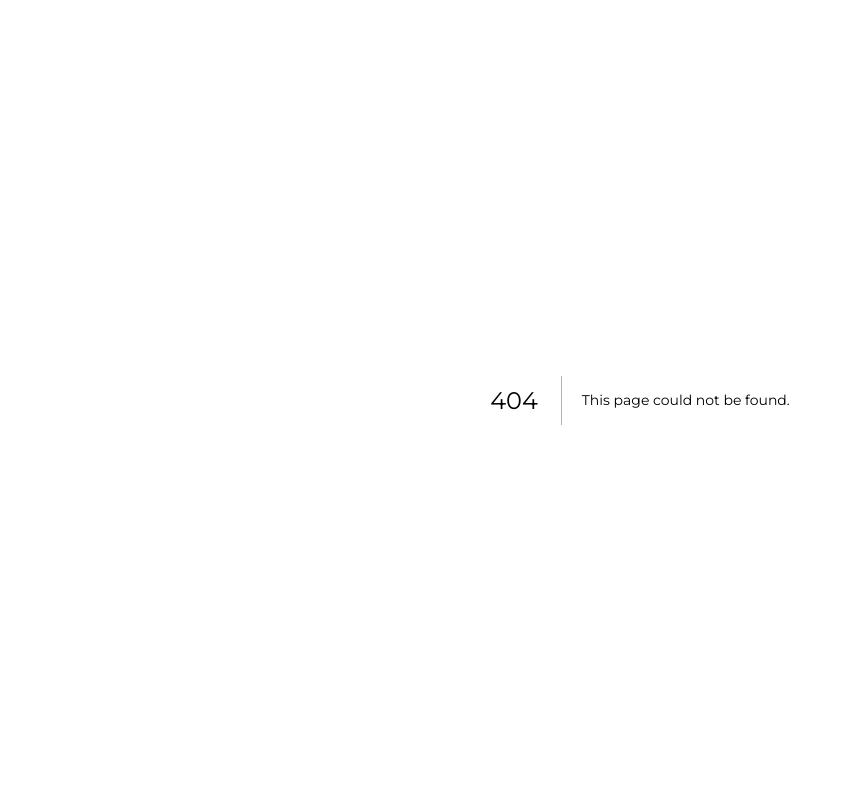
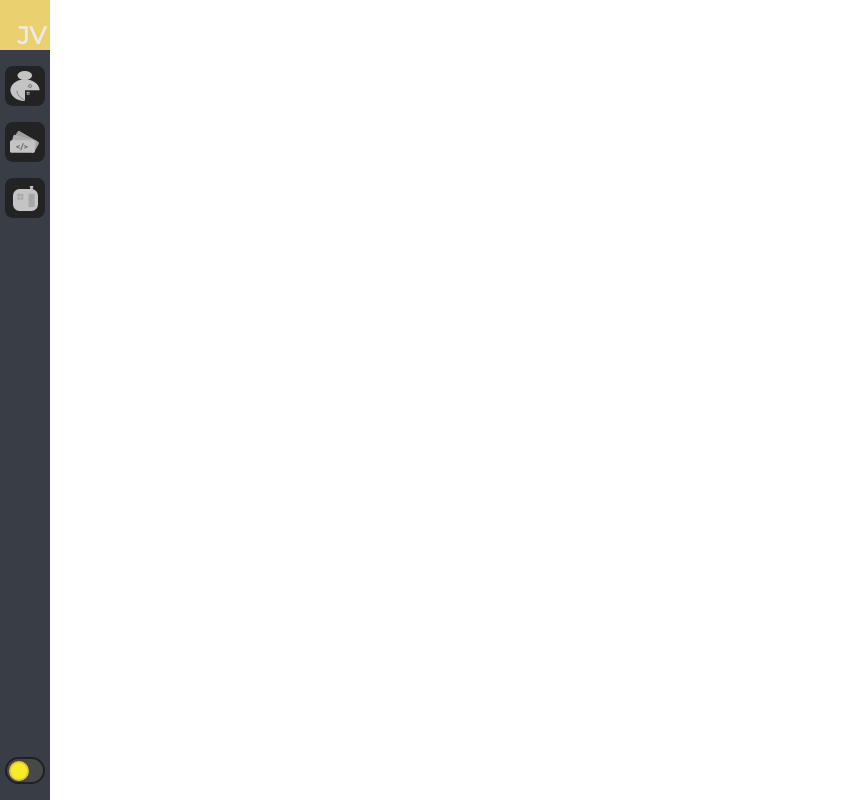
Before and after one commit to jericovalino/jericovalino.com, a Next.js app: page /portfolio in a window 1280 px wide. Before the commit this address had no page. Shown: the whole page, without its empty margins (0-849 px from the left). Built offline with nearby package versions, Linux system fonts and the light colour scheme.

Commit message:
added page

```diff
--- a/components/navigation/index.tsx
+++ b/components/navigation/index.tsx
@@ -1,5 +1,7 @@
 import React, { useState } from 'react';
 import style from './style.module.css';
+import Link from 'next/link';
+
 import ThemeSwitch from '../themeSwitcher';
 import UserIcon from '../../src/public/vectors/userIcon';
 import ProjectsIcon from '../../src/public/vectors/projectsIcon';
@@ -12,17 +14,20 @@ const Navigation = () => {
     return (
         <>
             <nav className={style.navbar}>
-                <div className={[style.main__nav__item, style.js].join(' ')} onClick={() => setShow(!show)}><h1>{show? 'JS' : 'JV'}</h1></div>
+                <div className={[style.main__nav__item, style.js].join(' ')} onClick={() => setShow(!show)}><h1>{show ? 'JS' : 'JV'}</h1></div>
                 <div style={{ left: show ? '50px' : '0px' }} className={[style.main__nav__item, style.html].join(' ')}><text>5</text><h1>HTML</h1></div>
                 <div style={{ left: show ? '100px' : '0px' }} className={[style.main__nav__item, style.css].join(' ')}><text>3</text><h1>CSS</h1></div>
 
-
+                <Link href={'/'}>
                     <div className={style.nav__item}>
                         <UserIcon width="30px" height="30px" />
                     </div>
+                </Link>
+                <Link href={'/portfolio'}>
                     <div className={style.nav__item}>
                         <ProjectsIcon width="30px" height="30px" />
                     </div>
+                </Link>
                 <div className={style.nav__item}>
                     <HomeIcon width="25px" height="25px" />
                 </div>
--- /dev/null
+++ b/pages/portfolio.tsx
@@ -0,0 +1,23 @@
+import React from 'react';
+import style from '../src/pages_styles/portfolio.module.css';
+import Head from 'next/head';
+
+import Layout from '../components/layout'
+
+const Portfolio = () => {
+  return (
+    <Layout>
+      <Head>
+        <title>portfolio</title>
+      </Head>
+
+
+      <div className={style.Portfolio}>
+
+      </div>
+
+    </Layout>
+  )
+}
+
+export default Portfolio;
--- /dev/null
+++ b/src/pages_styles/portfolio.module.css
@@ -0,0 +1,3 @@
+.Portfolio {
+    width: 100%;
+}
```
Also changed, not shown: pages/about.tsx (deleted, +0 -11 lines). Lines whose indentation alone changed are shown as unchanged.
